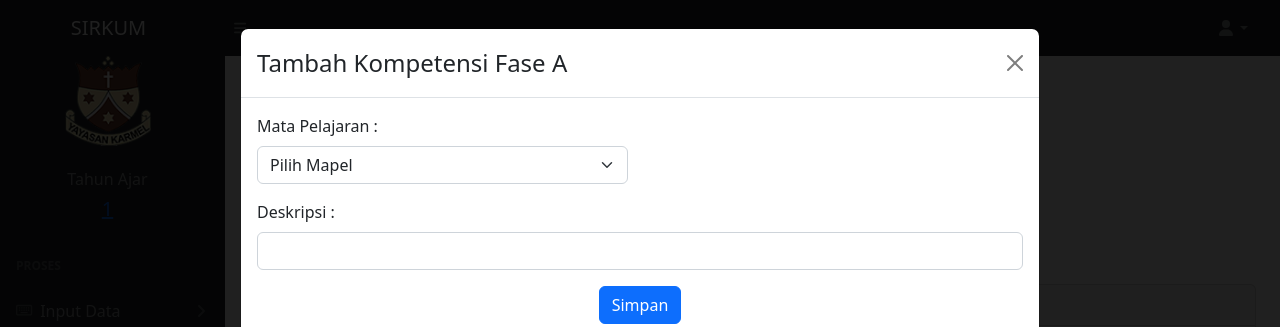
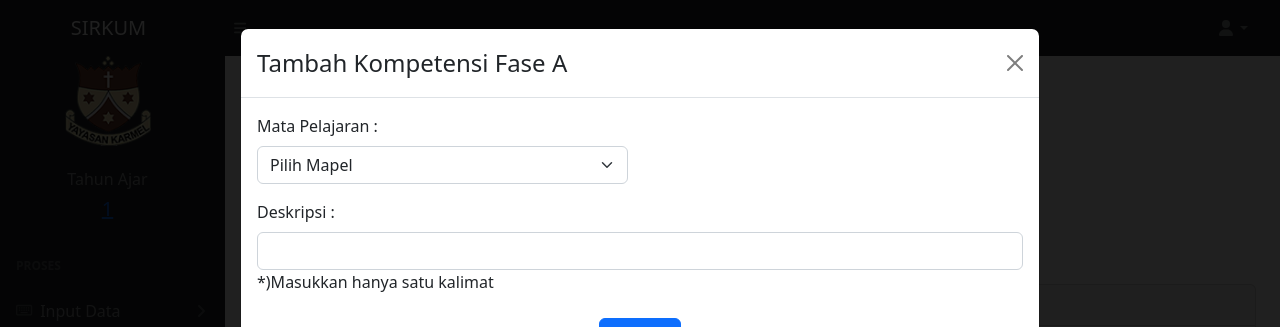
Before and after one commit to mukijo-r/sinila, a PHP site: page /tcpdf/input_capaian_kompetensi.php in a window 1280 px wide, after a click on "Kompetensi Baru". Shown: the top 327 px of the page. Run offline with PHP 8.4, Linux system fonts and the light colour scheme; the visitor is signed in with stand-in values (Sample User, id 1); data that the repository does not hold is empty; some libraries are stand-ins or nearby versions.

Commit message:
menambahkan keterangan input

```diff
--- a/input_capaian_kompetensi.php
+++ b/input_capaian_kompetensi.php
@@ -306,11 +306,13 @@ $semester = 'Ganjil';
                         <div class="mb-3">
                             <label for="deskripsi">Deskripsi :</label>
                             <input type="text" name="deskripsi" class="form-control" required>
+                            <label>*)Masukkan hanya satu kalimat</label>
                         </div>
                         <div class="text-center">
                             <input type="hidden" name="fase" value="<?=$fase;?>">
                             <input type="hidden" name="kelas" value="<?=$kelas;?>">
                             <button type="submit" class="btn btn-primary" name="tambahDeskripsi">Simpan</button>
+
                         </div>
                     </div>
                 </form>
```
